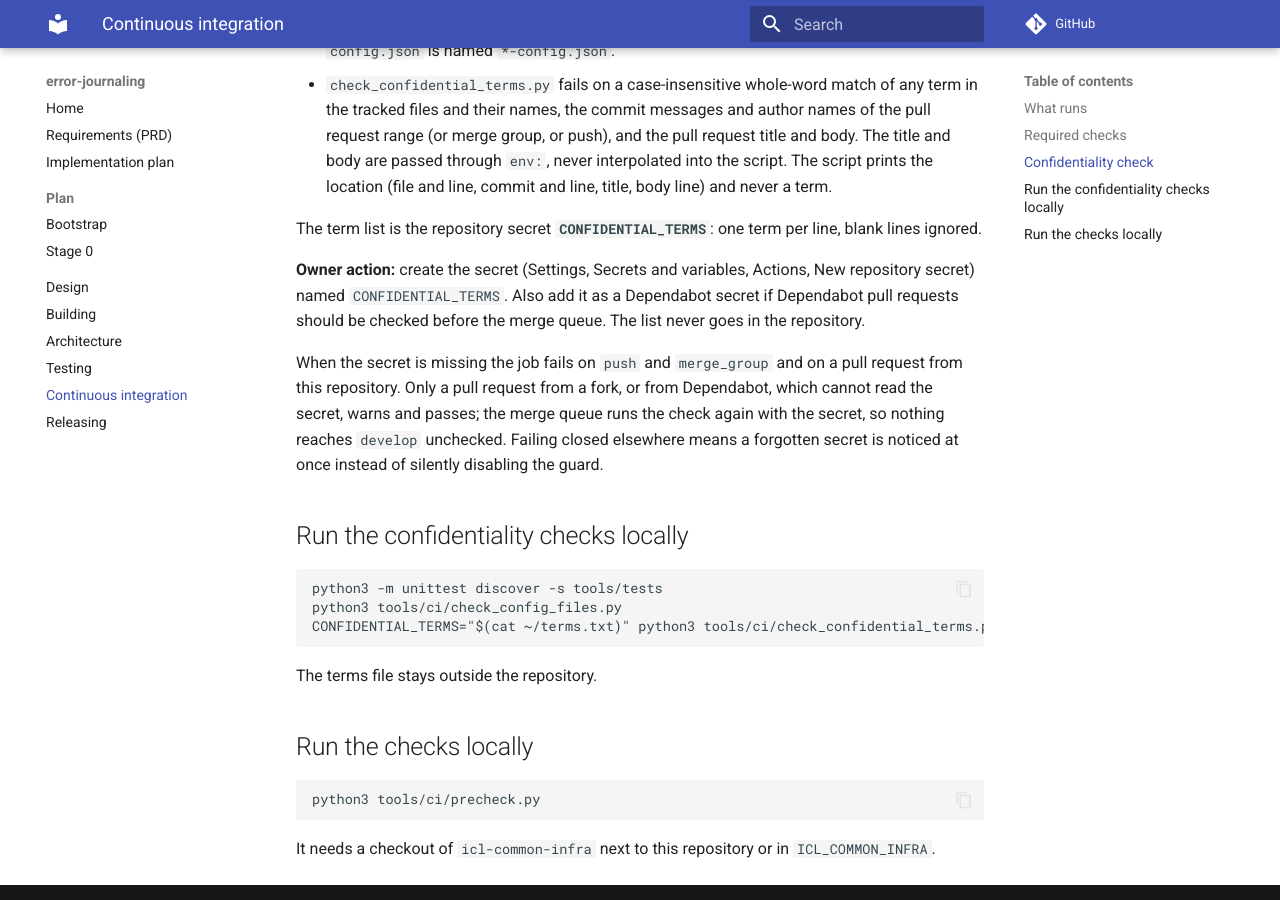
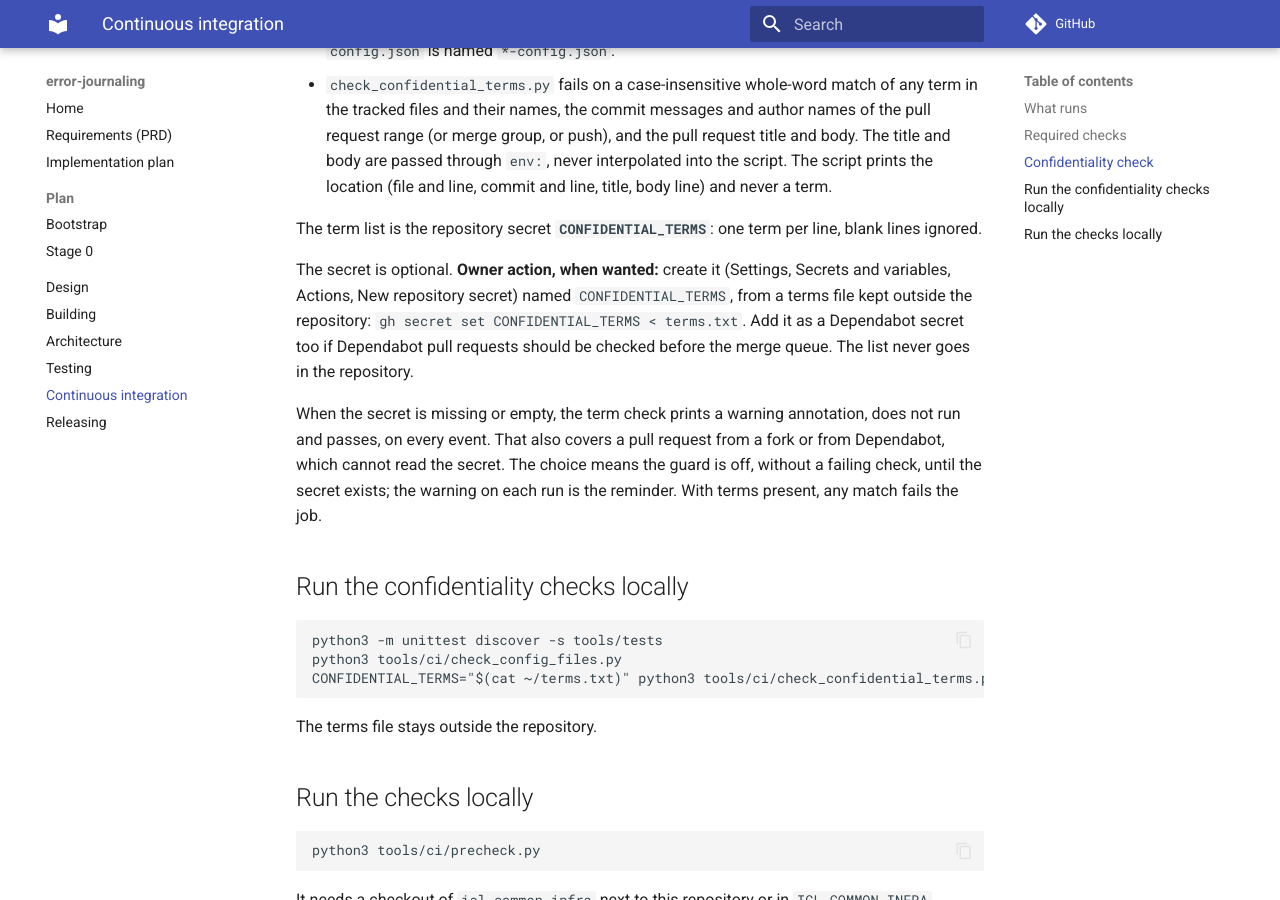
Before and after one commit to iainchesworthlabs/icl-error-journaling, an MkDocs documentation site: the page built from docs/ci.md, in a window 1280 px wide and 900 px high, scrolled down 1438 px. Built offline with MkDocs 1.6.1 and Material for MkDocs 9.7.7, drawn with Linux system fonts in a browser that asks for light colours; comment, search, counter and statistics services are not loaded.

Commit message:
Make the confidential term list optional
When CONFIDENTIAL_TERMS is not set or is empty, the term check prints a warning annotation and passes on every event instead of failing, so the guard is opt-in until the owner creates the secret. A match still fails the job when terms are present. The documentation, changelog fragment and tests follow.

Signed-off-by: Iain Chesworth <iain.chesworth@gmail.com>

```diff
--- a/docs/ci.md
+++ b/docs/ci.md
@@ -48,14 +48,15 @@ The **Confidentiality** job of `ci.yml` is part of CI Status. It runs the unit t
 
 The term list is the repository secret **`CONFIDENTIAL_TERMS`**: one term per line, blank lines ignored.
 
-**Owner action:** create the secret (Settings, Secrets and variables, Actions, New repository secret) named
-`CONFIDENTIAL_TERMS`. Also add it as a Dependabot secret if Dependabot pull requests should be checked before the merge
-queue. The list never goes in the repository.
+The secret is optional. **Owner action, when wanted:** create it (Settings, Secrets and variables, Actions, New
+repository secret) named `CONFIDENTIAL_TERMS`, from a terms file kept outside the repository:
+`gh secret set CONFIDENTIAL_TERMS < terms.txt`. Add it as a Dependabot secret too if Dependabot pull requests should be
+checked before the merge queue. The list never goes in the repository.
 
-When the secret is missing the job fails on `push` and `merge_group` and on a pull request from this repository. Only a
-pull request from a fork, or from Dependabot, which cannot read the secret, warns and passes; the merge queue runs the
-check again with the secret, so nothing reaches `develop` unchecked. Failing closed elsewhere means a forgotten secret is
-noticed at once instead of silently disabling the guard.
+When the secret is missing or empty, the term check prints a warning annotation, does not run and passes, on every
+event. That also covers a pull request from a fork or from Dependabot, which cannot read the secret. The choice means the
+guard is off, without a failing check, until the secret exists; the warning on each run is the reminder. With terms
+present, any match fails the job.
 
 ## Run the confidentiality checks locally
 
```
Also changed, not shown: changelog.d/confidentiality-guard.added.md (+1 -1 lines), docs/design/bootstrap-plan.md (+2 -2 lines), 2 other files.
